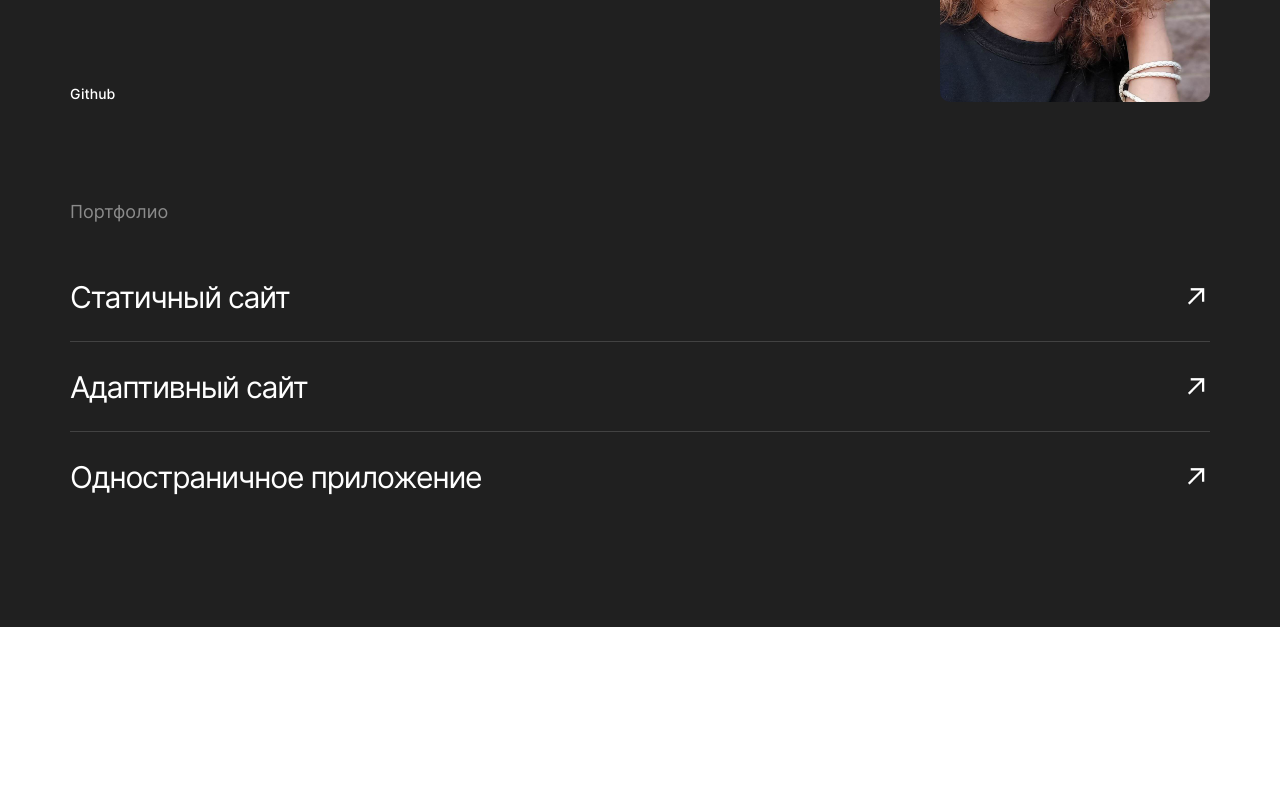
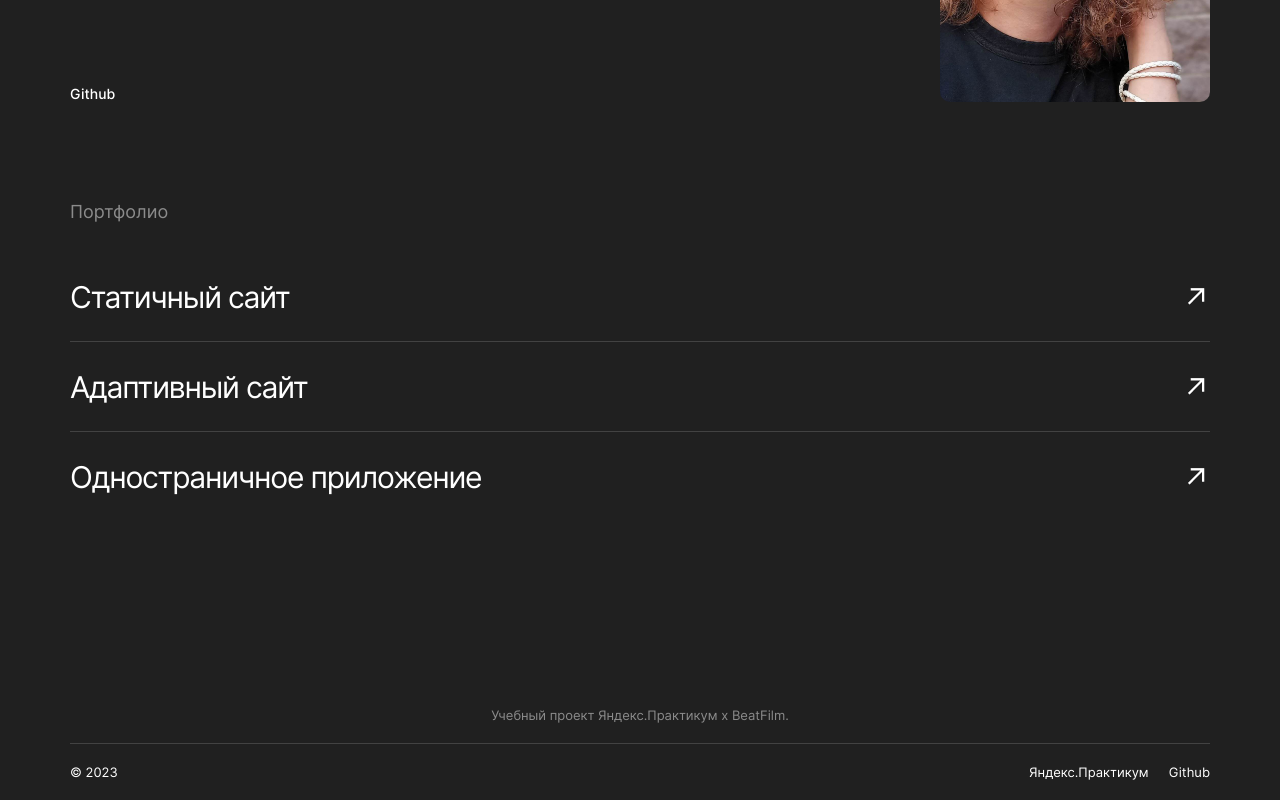
Before and after one commit to Yuliya-Lov/movies-explorer-frontend, a React (Create React App) app: page / in a window 1280 px wide. Shown: the part 2268-3068 px from the top of the page. Before the commit the page ends 2895 px from the top, so only its background shows below. Built offline with nearby package versions, Linux system fonts and the light colour scheme.

Commit message:
feat: footer

```diff
--- a/src/components/App/App.js
+++ b/src/components/App/App.js
@@ -3,6 +3,7 @@ import './App.css';
 import { Link } from 'react-router-dom';
 import Header from '../Header/Header.js';
 import Main from '../Main/Main.js';
+import Footer from '../Footer/Footer.js';
 
 function App() {
   const [isLoggedIn, setIsLoggedIn] = React.useState(false);
@@ -10,6 +11,7 @@ function App() {
     <div className="root">
       <Header isLoggedIn={isLoggedIn}></Header>
       <Main></Main>
+      <Footer/>
     </div>
   );
 }
--- /dev/null
+++ b/src/components/Footer/Footer.css
@@ -0,0 +1,48 @@
+.footer {
+  display: flex;
+  flex-direction: column;
+  align-items: center;
+  width: calc(100% - 140px);
+  box-sizing: border-box;
+  padding: 80px 0 20px 0;
+  max-width: 1140px;
+  min-height: 172px;
+}
+
+.footer__name {
+  margin: 0;
+  padding: 0 0 20px 0;
+  color: #8B8B8B;
+  font-size: 13px;
+  font-weight: 400;
+}
+
+.footer__info {
+  margin-top: 20px;
+  width: 100%;
+  display: flex;
+  justify-content: space-between;
+}
+
+.footer__copyright {
+  margin: 0;
+  padding: 0;
+  font-size: 13px;
+  font-weight: 400;
+}
+
+.footer__links {
+  display: flex;
+  align-items: center;
+  gap: 20px;
+}
+
+.footer__link {
+  margin: 0;
+  padding: 0;
+  color: #FFF;
+  text-decoration: none;
+  font-size: 13px;
+  font-weight: 400;
+  cursor: pointer;
+}
--- /dev/null
+++ b/src/components/Footer/Footer.js
@@ -0,0 +1,22 @@
+import React from 'react';
+import './Footer.css';
+import Underline from '../Underline/Underline';
+const currentYear = new Date().getFullYear();
+
+function Footer(props) {
+  return (
+    <footer className="footer">
+      <p className="footer__name">Учебный проект Яндекс.Практикум х BeatFilm.</p>
+      <Underline type='mist' />
+      <div className="footer__info">
+        <p className="footer__copyright">&#169; {currentYear}</p>
+        <div className="footer__links">
+          <a href='https://practicum.yandex.ru/' className="footer__link" target='blank'>Яндекс.Практикум</a>
+          <a href='https://github.com/' className="footer__link" lang='en' target='blank'>Github</a>
+        </div>
+      </div>
+    </footer>
+  )
+}
+
+export default Footer;
```
